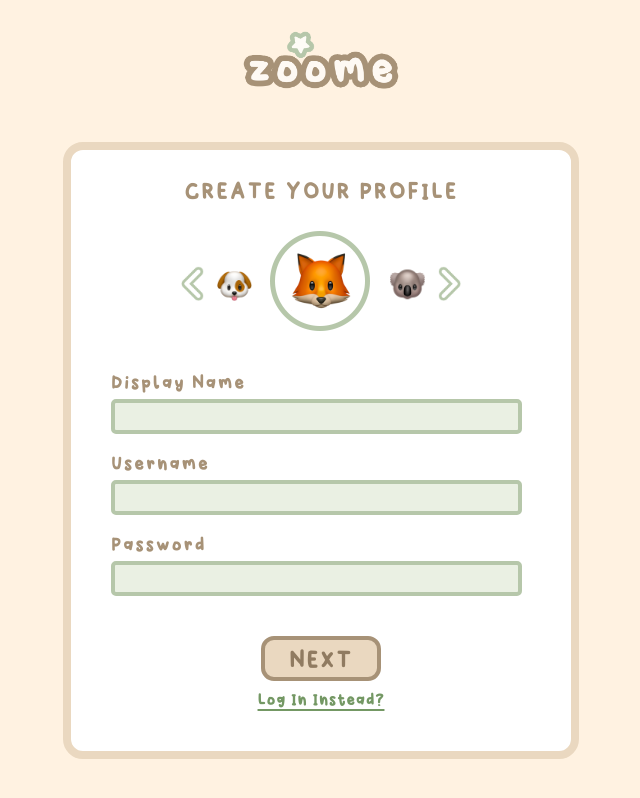
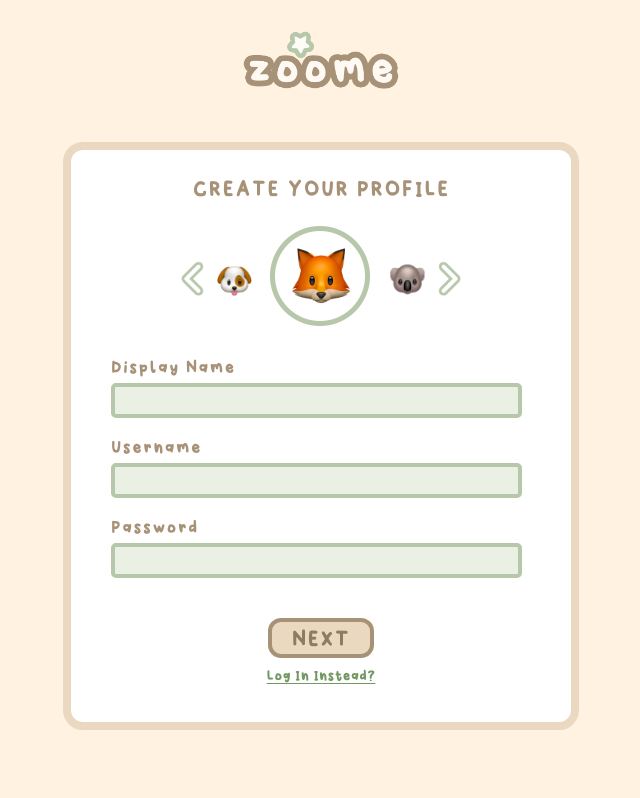
Before and after one commit to xeafai/xeafai.github.com, a plain HTML site: page zoome/index.html in a window 1280 px wide. Shown: the whole page, without its empty margins (319-959 px from the left). Drawn offline with Linux system fonts and the light colour scheme; some packages are replaced by stand-ins of ours; a script that the page names is missing.

Commit message:
Add files via upload

```diff
--- a/zoome/index.html
+++ b/zoome/index.html
@@ -8,7 +8,7 @@
     <meta charset="utf-8" />
     <meta http-equiv="X-UA-Compatible" content="IE=edge" />
     <title>zoome</title>
-    <link rel="icon" type="image/x-icon" href="img/icon3.png">
+    <link rel="icon" type="image/x-icon" href="/img/icon3.png" />
     <meta name="viewport" content="width=device-width, initial-scale=1" />
     <link rel="stylesheet" type="text/css" media="screen" href="main.css" />
     <script src="main.js"></script>
--- a/zoome/main.css
+++ b/zoome/main.css
@@ -31,7 +31,7 @@ body {
 }
 
 .create_text {
-  font-size: 30px;
+  font-size: 28px;
   letter-spacing: 1px;
   color: #a79277;
   text-align: center;
@@ -80,7 +80,7 @@ body {
 }
 
 .form_div {
-  margin-top: 40px;
+  margin-top: 30px;
   padding: 20px;
   margin-left: 20px;
   margin-right: 20px;
@@ -88,7 +88,7 @@ body {
 
 .label {
   color: #a79277;
-  font-size: 24px;
+  font-size: 22px;
   letter-spacing: 1px;
 }
 
@@ -111,13 +111,11 @@ body {
   padding-left: 20px;
   padding-right: 20px;
   padding-top: 6px;
-  font-size: 31px;
+  font-size: 28px;
   border: 4px solid #a79277;
   border-radius: 13px;
   background-color: #ead8c0;
   color: #907b61;
-  height: 45px;
-  width: 120px;
   letter-spacing: 1px;
   text-align: center;
 }
@@ -131,11 +129,11 @@ body {
 .login_instead {
   color: #749864;
   margin-top: 10px;
-  font-size: 21px;
+  font-size: 18px;
   text-align: center;
 }
 
 .bottom_div {
-  height: 50px;
+  height: 40px;
   width: 10px;
 }
```
